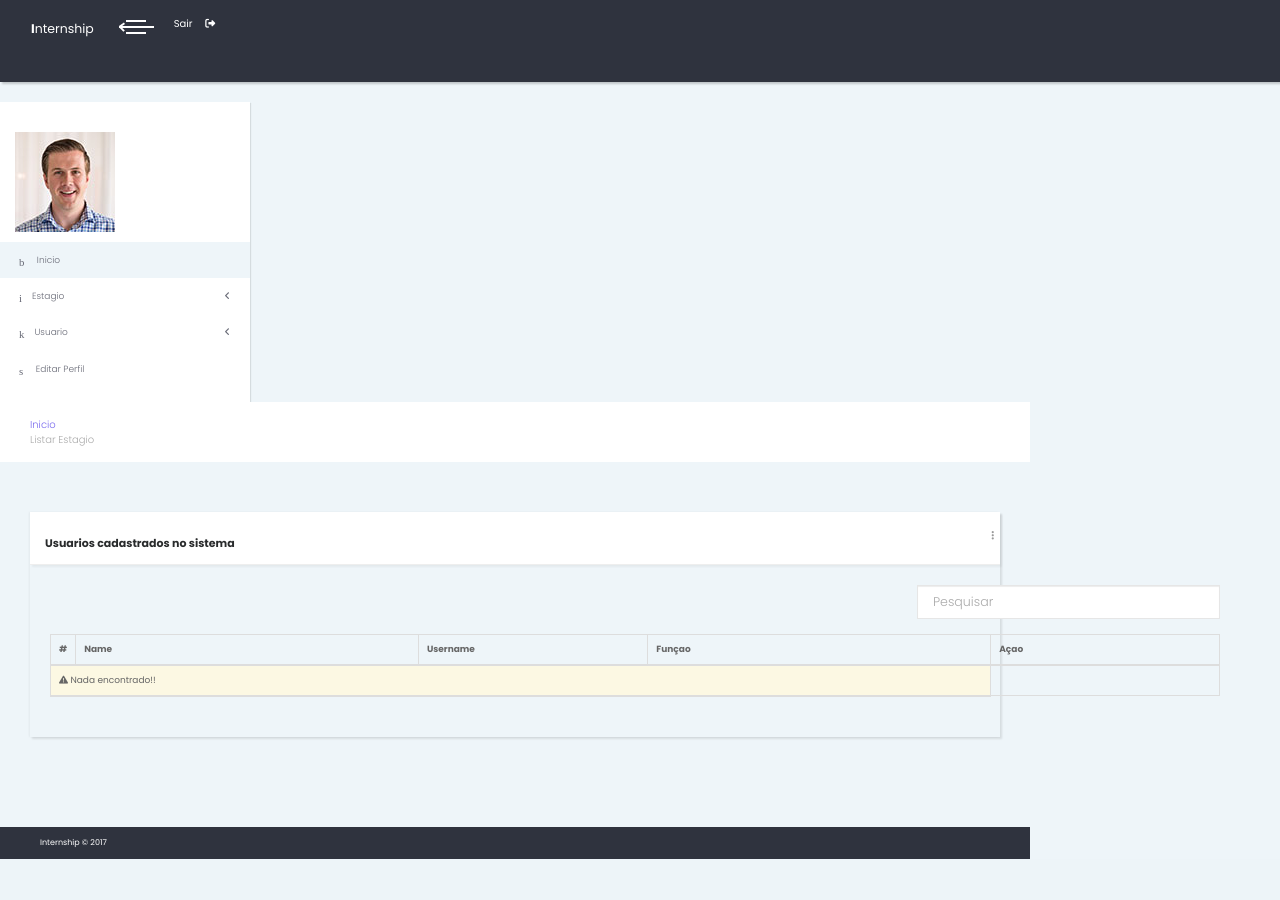
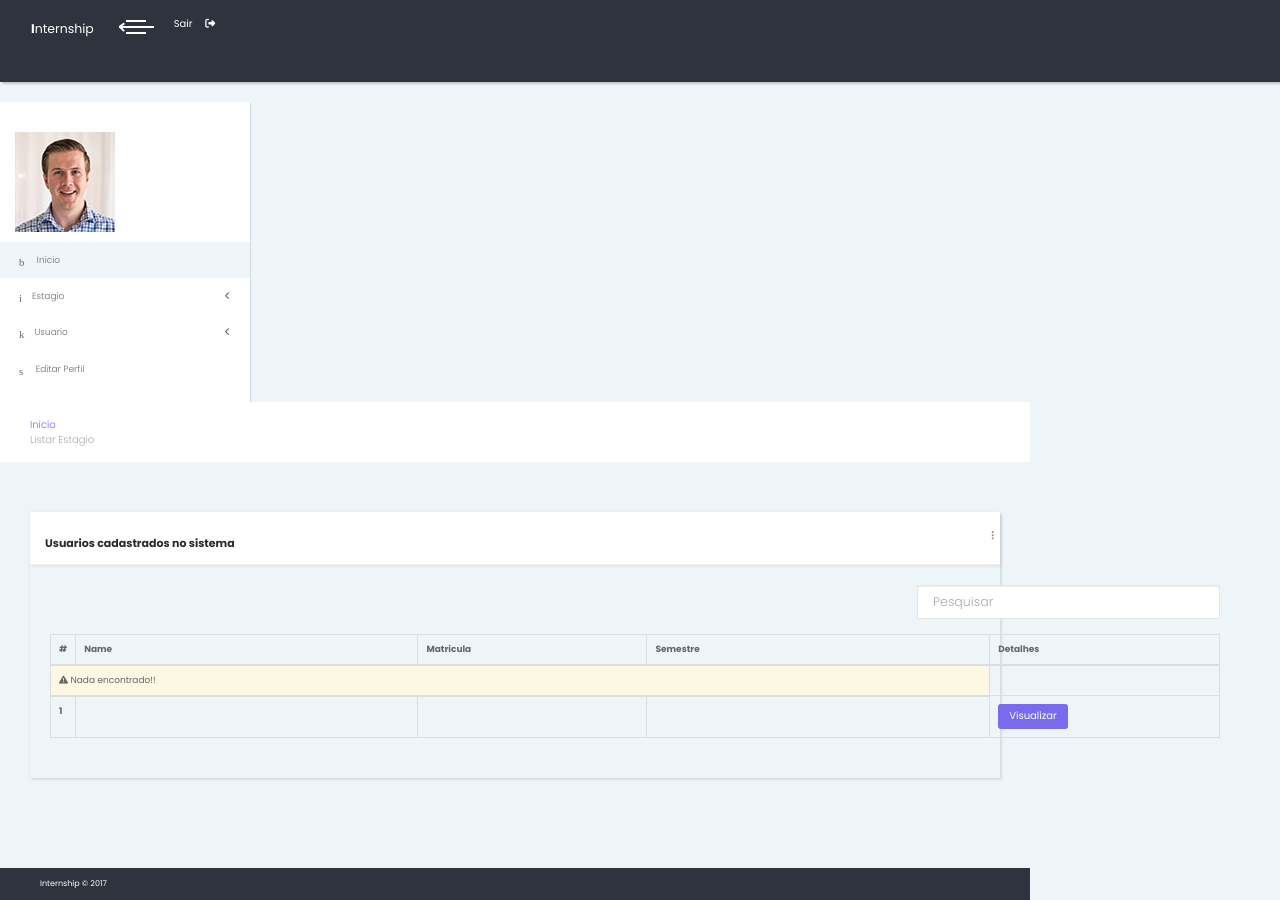
Before and after one commit to deigonPrates/estagio, a CodeIgniter app: page /estagio/index.php/listar/estagio in a window 1280 px wide. Before the commit the page ends 859 px from the top, so only its background shows below. Run offline with CodeIgniter, Linux system fonts and the light colour scheme; tables that the repository leaves empty or names only in its code hold one stand-in row (values such as "Sample post"); data that the repository does not hold is empty; some libraries are stand-ins or nearby versions; some web fonts are replaced.

Commit message:
listando e exibindo os estagios

```diff
--- a/application/controllers/Listar.php
+++ b/application/controllers/Listar.php
@@ -37,7 +37,9 @@
     }
 
     public function estagio() {
-        $this->load->view('listar_estagio');
+        $this->load->model('estagio_model');
+        $dados = array('estagio' => $this->estagio_model->buscaCompleta());
+        $this->load->view('listar_estagio', $dados);
     }
 
 }
--- a/application/models/Estagio_model.php
+++ b/application/models/Estagio_model.php
@@ -16,4 +16,8 @@
         $this->db->insert('estagio', $dados);
     }
 
+    public function buscaCompleta() {
+        return $this->db->get('estagio')->result_array();
+    }
+
 }
--- a/application/views/listar_estagio.php
+++ b/application/views/listar_estagio.php
@@ -41,9 +41,9 @@
                                             <tr>
                                                 <th>#</th>
                                                 <th class="col-md-2 col-xs-2" style="width: 30%;">Name</th>
-                                                <th class="col-md-2 col-xs-2" style="width: 20%;">Username</th>
-                                                <th class="col-md-3 col-xs-3" style="width: 30%;">Funçao</th>
-                                                <th class="col-md-4 col-xs-4">Açao</th>
+                                                <th class="col-md-2 col-xs-2" style="width: 20%;">Matricula</th>
+                                                <th class="col-md-3 col-xs-3" style="width: 30%;">Semestre</th>
+                                                <th class="col-md-4 col-xs-4">Detalhes</th>
                                             </tr>
                                             <tr class="warning no-result">
                                                 <td colspan="4"><i class="fa fa-warning"></i> Nada encontrado!!</td>
@@ -52,18 +52,14 @@
                                         <tbody>
                                             <?php
                                             $cont = 1;
-                                            foreach ($usuarios as $key => $value) {
-                                                $id = $value['idusuario'];
+                                            foreach ($estagio as $key => $value) {
+                                                $id = $value['idestagio'];
                                                 echo '<tr>';
                                                 echo "<th scope='row'>$cont</th>";
-                                                echo ' <td>' . $value['nome'] . ' </td>';
-                                                echo ' <td>' . $value['username'] . ' </td>';
-                                                echo ' <td>' . $value['funcao'] . ' </td>';
-                                                if ($value['status'] == 1):
-                                                    echo ' <td>' . anchor('listar/bloquearUsuario/' . $id, 'Bloquear', array('class' => 'btn btn-danger')) . ' </td>';
-                                                else:
-                                                    echo ' <td>' . anchor('listar/desbloquearUsuario/' . $id, 'Desbloquear', array('class' => 'btn btn-success')) . ' </td>';
-                                                endif;
+                                                echo ' <td>' . $value['nomeAluno'] . ' </td>';
+                                                echo ' <td>' . $value['matriculaAluno'] . ' </td>';
+                                                echo ' <td>' . $value['semestreAluno'] . ' </td>';
+                                                echo ' <td>' . anchor('listar/completo/' . $id, 'Visualizar', array('class' => 'btn btn-primary')) . ' </td>';
                                                 echo '</tr>';
                                                 $cont++;
                                             }
```
